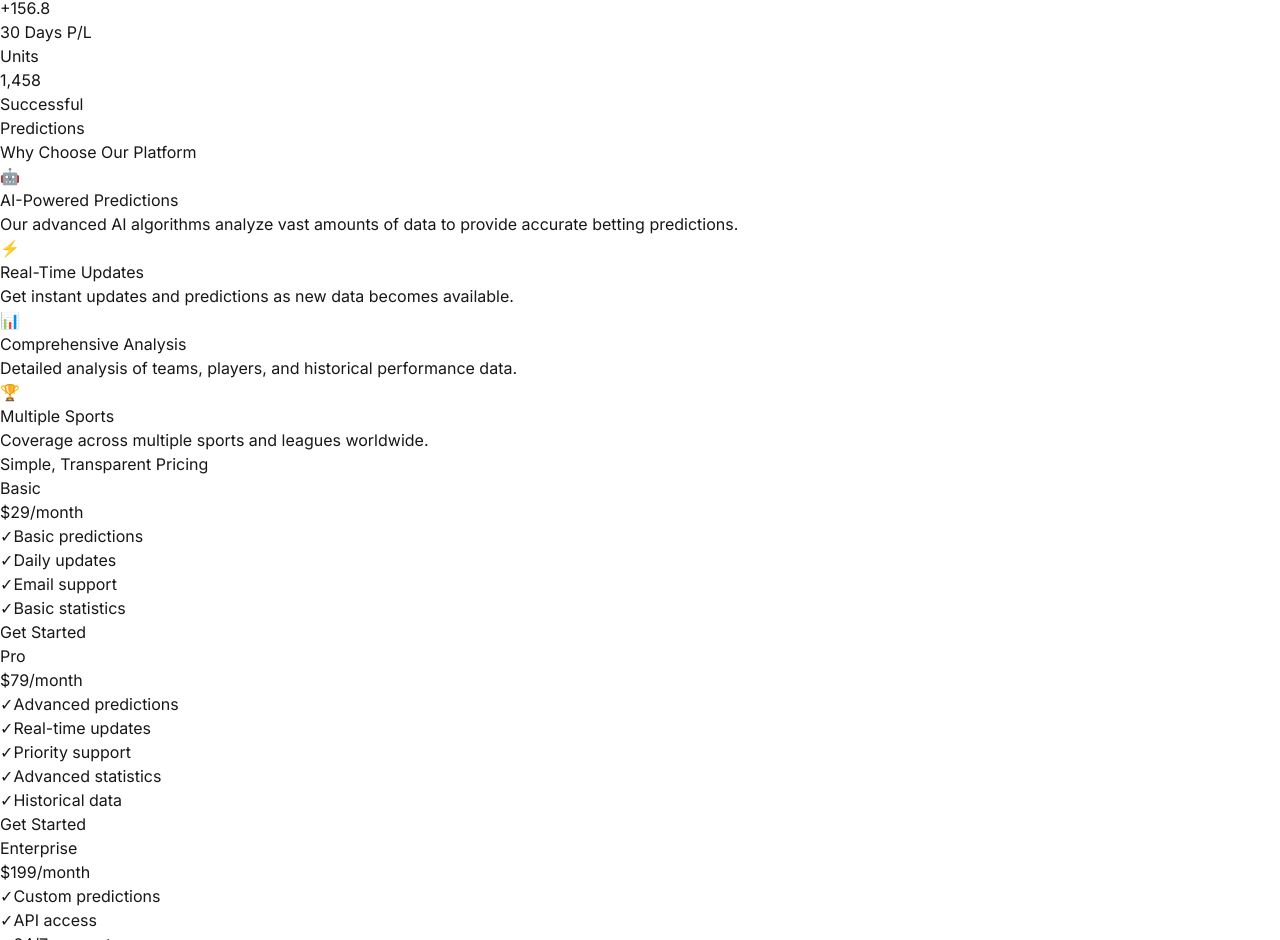
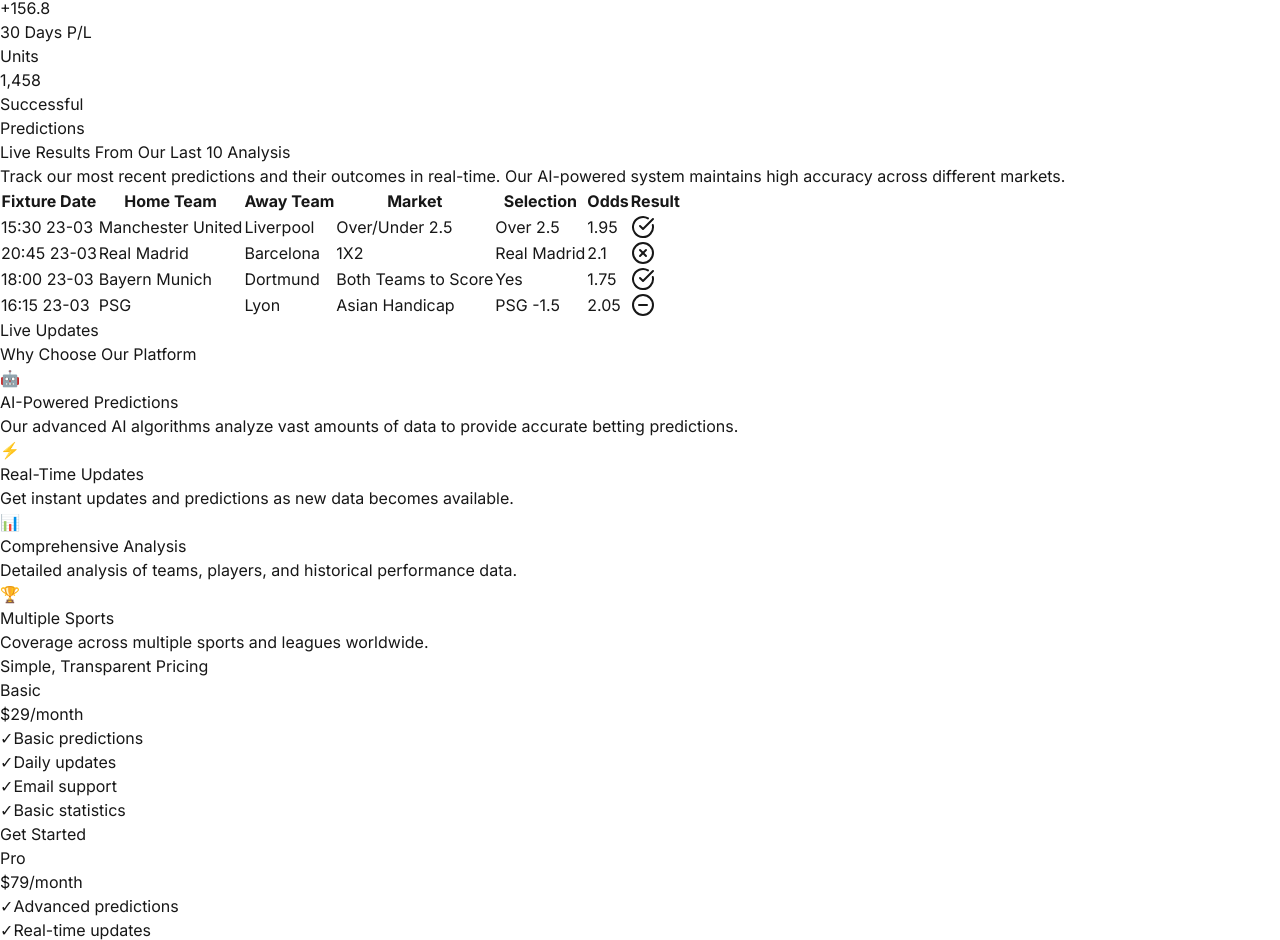
Before and after one commit to brashkov/bettlify-webapp-v1, a Next.js app: page / in a window 1280 px wide. Shown: the part 1612-2552 px from the top of the page. Built offline with nearby package versions, Linux system fonts and the light colour scheme.

Commit message:
+ added new section to the homepage "Last 10 Results Live" , still needs some work tho

```diff
--- a/package.json
+++ b/package.json
@@ -10,6 +10,7 @@
   },
   "dependencies": {
     "@heroicons/react": "^2.2.0",
+    "lucide-react": "^0.462.0",
     "next": "15.0.3",
     "react": "19.0.0-rc-66855b96-20241106",
     "react-dom": "19.0.0-rc-66855b96-20241106"
--- a/src/app/page.tsx
+++ b/src/app/page.tsx
@@ -1,4 +1,5 @@
 import Hero from '@/components/landing/Hero'
+import LiveResults from '@/components/landing/LiveResults'
 import Features from '@/components/landing/Features'
 import Pricing from '@/components/landing/Pricing'
 import Testimonials from '@/components/landing/Testimonials'
@@ -10,6 +11,7 @@
     <main>
       <Navbar />
       <Hero />
+      <LiveResults />
       <Features />
       <Pricing />
       <Testimonials />
--- /dev/null
+++ b/src/components/landing/LiveResults.tsx
@@ -0,0 +1,184 @@
+'use client'
+
+import Container from '../shared/Container'
+import { CheckCircle, XCircle, MinusCircle } from 'lucide-react'
+
+const recentResults = [
+  {
+    id: 1,
+    date: '15:30 23-03',
+    teamA: 'Manchester United',
+    teamB: 'Liverpool',
+    market: 'Over/Under 2.5',
+    selection: 'Over 2.5',
+    odds: 1.95,
+    result: 'won'
+  },
+  {
+    id: 2,
+    date: '20:45 23-03',
+    teamA: 'Real Madrid',
+    teamB: 'Barcelona',
+    market: '1X2',
+    selection: 'Real Madrid',
+    odds: 2.10,
+    result: 'lost'
+  },
+  {
+    id: 3,
+    date: '18:00 23-03',
+    teamA: 'Bayern Munich',
+    teamB: 'Dortmund',
+    market: 'Both Teams to Score',
+    selection: 'Yes',
+    odds: 1.75,
+    result: 'won'
+  },
+  {
+    id: 4,
+    date: '16:15 23-03',
+    teamA: 'PSG',
+    teamB: 'Lyon',
+    market: 'Asian Handicap',
+    selection: 'PSG -1.5',
+    odds: 2.05,
+    result: 'void'
+  },
+  // Add more placeholder data as needed
+]
+
+const ResultIcon = ({ result }: { result: string }) => {
+  switch (result) {
+    case 'won':
+      return (
+        <div className="flex items-center justify-center">
+          <div className="relative">
+            <div className="absolute -inset-1 bg-green-500/20 rounded-full blur"></div>
+            <CheckCircle className="w-6 h-6 text-emerald-500 relative" />
+          </div>
+        </div>
+      )
+    case 'lost':
+      return (
+        <div className="flex items-center justify-center">
+          <div className="relative">
+            <div className="absolute -inset-1 bg-red-500/20 rounded-full blur"></div>
+            <XCircle className="w-6 h-6 text-red-500 relative" />
+          </div>
+        </div>
+      )
+    case 'void':
+      return (
+        <div className="flex items-center justify-center">
+          <div className="relative">
+            <div className="absolute -inset-1 bg-gray-500/20 rounded-full blur"></div>
+            <MinusCircle className="w-6 h-6 text-gray-400 relative" />
+          </div>
+        </div>
+      )
+    default:
+      return null
+  }
+}
+
+export default function LiveResults() {
+  return (
+    <section className="py-24 bg-white">
+      <Container>
+        <div className="text-center mb-12">
+          <h2 className="text-3xl md:text-4xl font-bold text-gray-900 mb-4">
+            Live Results From Our Last 10 Analysis
+          </h2>
+          <p className="text-lg text-gray-600 max-w-2xl mx-auto">
+            Track our most recent predictions and their outcomes in real-time.
+            Our AI-powered system maintains high accuracy across different markets.
+          </p>
+        </div>
+
+        <div className="relative">
+          {/* Gradient borders */}
+          <div className="absolute inset-0 bg-gradient-to-r from-emerald-500/30 via-purple-500/30 to-emerald-500/30 rounded-xl blur-xl opacity-50"></div>
+
+          <div className="relative bg-white/80 backdrop-blur-sm rounded-xl shadow-xl overflow-hidden border border-gray-200/50">
+            <div className="overflow-x-auto">
+              <table className="min-w-full divide-y divide-gray-200">
+                <thead>
+                  <tr className="bg-gray-50/50">
+                    {[
+                      'Fixture Date',
+                      'Home Team',
+                      'Away Team',
+                      'Market',
+                      'Selection',
+                      'Odds',
+                      'Result'
+                    ].map((header) => (
+                      <th
+                        key={header}
+                        scope="col"
+                        className="px-6 py-4 text-left text-xs font-semibold text-gray-600 uppercase tracking-wider"
+                      >
+                        {header}
+                      </th>
+                    ))}
+                  </tr>
+                </thead>
+                <tbody className="divide-y divide-gray-200 bg-white">
+                  {recentResults.map((result, idx) => (
+                    <tr
+                      key={result.id}
+                      className="hover:bg-gray-50/50 transition-colors group"
+                    >
+                      <td className="px-6 py-4 whitespace-nowrap text-sm text-gray-900 font-medium">
+                        {result.date}
+                      </td>
+                      <td className="px-6 py-4 whitespace-nowrap">
+                        <span className="text-sm font-semibold text-gray-900 group-hover:text-emerald-600 transition-colors">
+                          {result.teamA}
+                        </span>
+                      </td>
+                      <td className="px-6 py-4 whitespace-nowrap">
+                        <span className="text-sm text-gray-900">
+                          {result.teamB}
+                        </span>
+                      </td>
+                      <td className="px-6 py-4 whitespace-nowrap">
+                        <span className="text-sm text-gray-900 font-medium">
+                          {result.market}
+                        </span>
+                      </td>
+                      <td className="px-6 py-4 whitespace-nowrap">
+                        <span className="inline-flex px-3 py-1 text-sm font-medium bg-gray-100 text-gray-800 rounded-full">
+                          {result.selection}
+                        </span>
+                      </td>
+                      <td className="px-6 py-4 whitespace-nowrap">
+                        <span className="text-sm font-bold text-gray-900">
+                          {result.odds}
+                        </span>
+                      </td>
+                      <td className="px-6 py-4 whitespace-nowrap">
+                        <ResultIcon result={result.result} />
+                      </td>
+                    </tr>
+                  ))}
+                </tbody>
+              </table>
+            </div>
+          </div>
+
+          {/* Live indicator */}
+          <div className="absolute -top-3 right-3 bg-white px-3 py-1 rounded-full shadow-md border border-gray-200/50">
+            <div className="flex items-center gap-2">
+              <span className="relative flex h-2 w-2">
+                <span className="animate-ping absolute inline-flex h-full w-full rounded-full bg-emerald-400 opacity-75"></span>
+                <span className="relative inline-flex rounded-full h-2 w-2 bg-emerald-500"></span>
+              </span>
+              <span className="text-xs font-medium text-gray-600 uppercase tracking-wider">Live Updates</span>
+            </div>
+          </div>
+        </div>
+      </Container>
+    </section>
+  )
+}
```
Also changed, not shown: 1 other file (tests, documents, lock files or other folders).
